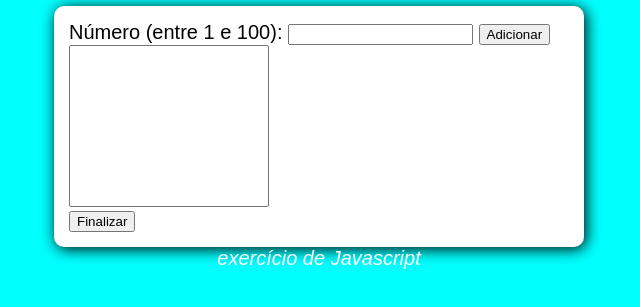
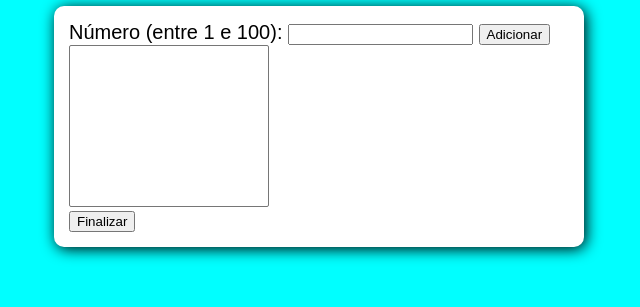
Before and after one commit to ryancpsilva/analisador, a plain HTML site: page index.html in a window 1280 px wide. Shown: the part 93-400 px from the top of the page, without its empty margins (321-961 px from the left). Drawn offline with Linux system fonts and the light colour scheme.

Commit message:
Update index.html

```diff
--- a/index.html
+++ b/index.html
@@ -22,7 +22,6 @@
         <div id="res"></div>
     </section>
     <footer>
-        exercício de Javascript
     </footer>
     <script src="script.js"></script>
 </body>
```
